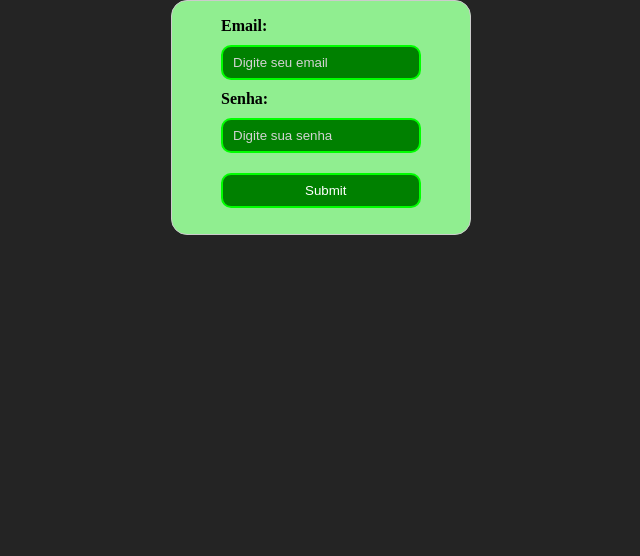
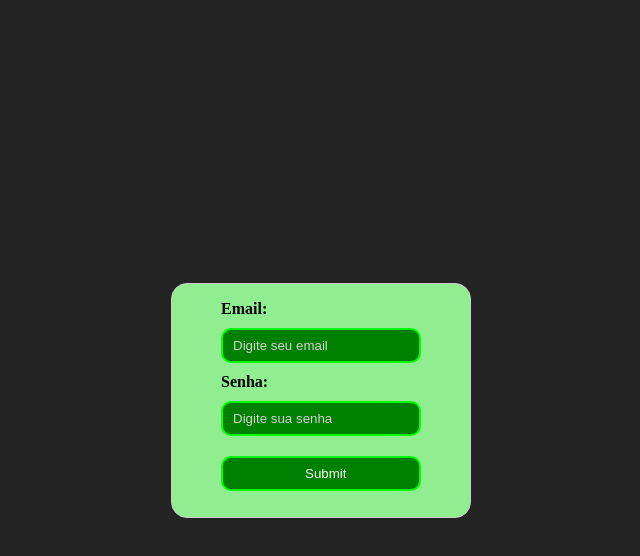
Before and after one commit to dev-alexandre2024/Teste-Final, a plain HTML site: page index.html in a window 1280 px wide. Shown: the whole page, without its empty margins (319-959 px from the left). Drawn offline with Linux system fonts and the light colour scheme.

```diff
--- a/css/style.css
+++ b/css/style.css
@@ -4,9 +4,13 @@
   box-sizing: border-box;
 }
 body{
+  display: flex;
+  justify-content: center;
+  align-items: center;
   width: 100vw;
   height: 100vh;
   background-color: #242424;
+  overflow: hidden;
 }
 
 
@@ -18,9 +22,11 @@ form{
     border: 1px solid #CCC;
     border-radius: 1em;
     flex-direction: column;
+
     display: flex;
     justify-content: center;
     align-items: center;
+
 }
 input{
   height: 35px;
```
